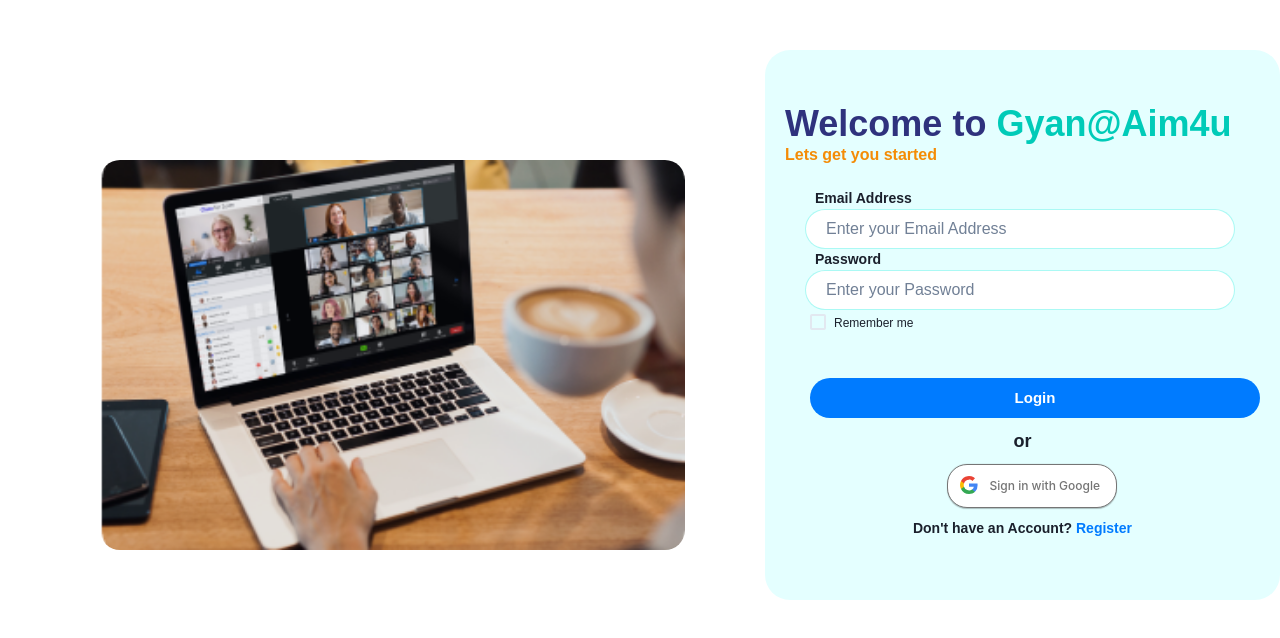
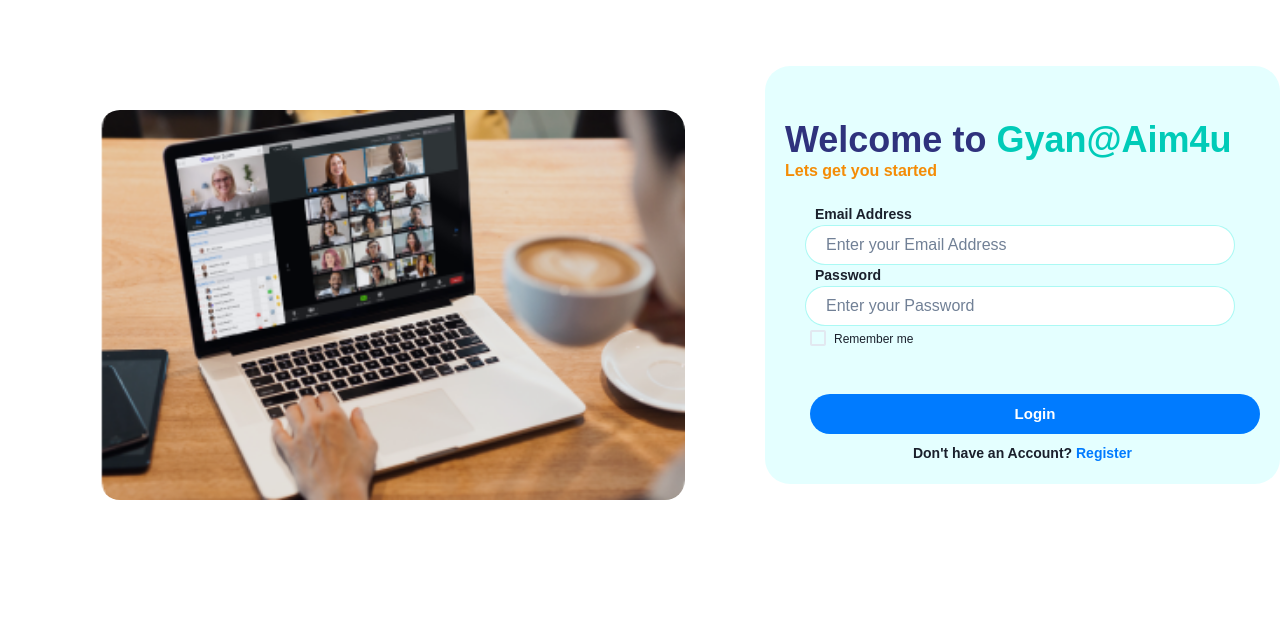
Before and after one commit to urshitakoshti67/Gyan_Frontend, a React (Create React App) app: page /login in a window 1280 px wide. Shown: the top 638 px of the page. Built offline with nearby package versions, Linux system fonts and the light colour scheme.

Commit message:
commented google login part on login page

```diff
--- a/src/pages/Login.js
+++ b/src/pages/Login.js
@@ -81,7 +81,7 @@
           />
         </Box>
 
-        <Box w='550px' h='550px' padding={'20px'} backgroundColor={'#E4FFFF'} borderRadius={'25px'}>
+        <Box padding={'20px'} backgroundColor={'#E4FFFF'} borderRadius={'25px'}>
           <Heading pt={8} textAlign={'left'}><Heading as="span" size={{ base: "base", md: "md", lg: "xl" }} color="#2F327D">Welcome to </Heading><Heading as="span" size={{ base: "base", md: "md", lg: "xl" }} color="#00CBB8">Gyan@Aim4u</Heading></Heading>
           <HStack spacing='4px'>
             <Heading color={'#F48C06'} size={{ base: "base", md: "sm", lg: "sm" }}>Lets get you started</Heading>
@@ -204,13 +204,13 @@
           >
             Login
           </Button>
-          <Text textAlign={'center'} mt='2%' fontSize='18px' fontWeight='bold'>
+          {/* <Text textAlign={'center'} mt='2%' fontSize='18px' fontWeight='bold'>
             or
           </Text>
 
           <button type="button" class="login-with-google-btn" >
             Sign in with Google
-          </button>
+          </button> */}
           <Text textAlign={'center'} mt='2%' fontSize='14px' fontWeight='bold'>
             Don't have an Account? <Link to='/register'><span style={{ color: '#007BFF' }}>Register</span></Link>
           </Text>
```
